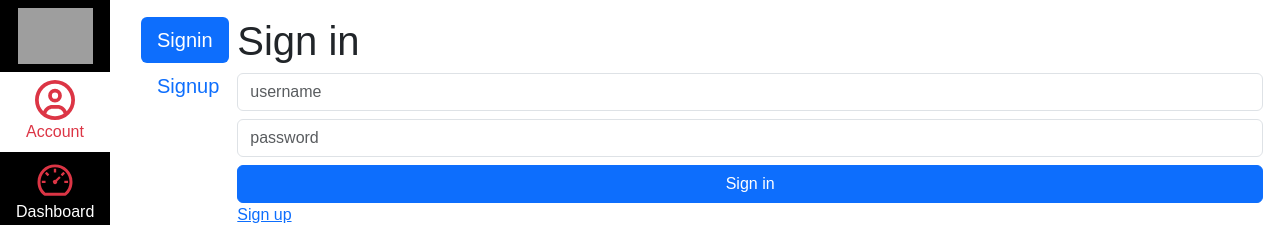
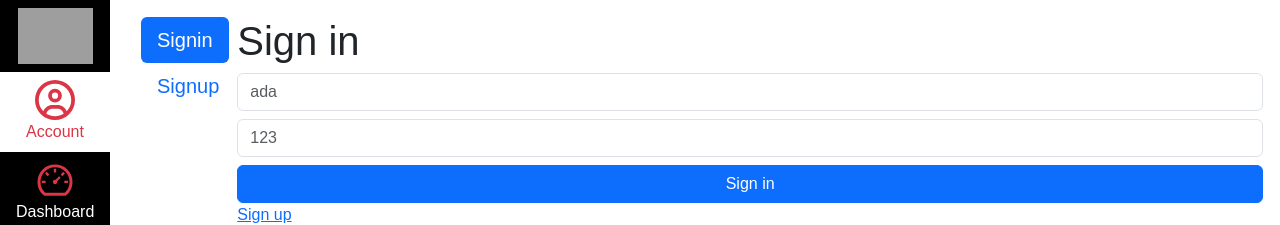
Before and after one commit to aatharva22/kambaz-next-js, a Next.js app: page /Account/Signin in a window 1280 px wide. Shown: the top 225 px of the page. Built offline with nearby package versions, Linux system fonts and the light colour scheme; no server answers; grey boxes are pictures that could not be loaded.

Commit message:
updated placeholder to hold username and password

```diff
--- a/app/(Kambaz)/Account/Signin/page.tsx
+++ b/app/(Kambaz)/Account/Signin/page.tsx
@@ -23,10 +23,10 @@ return (
       <h1>Sign in</h1>
       <FormControl defaultValue={credentials.username}
              onChange={(e) => setCredentials({ ...credentials, username: e.target.value })}
-             className="mb-2" placeholder="username" id="wd-username" />
+             className="mb-2" placeholder="ada" id="wd-username" />
       <FormControl defaultValue={credentials.password}
              onChange={(e) => setCredentials({ ...credentials, password: e.target.value })}
-             className="mb-2" placeholder="password" type="password" id="wd-password" />
+             className="mb-2" placeholder="123" type="password" id="wd-password" />
       <Button onClick={signin} id="wd-signin-btn" className="w-100" > Sign in </Button>
       <Link id="wd-signup-link" href="/Account/Signup"> Sign up </Link>
     </div>
```
